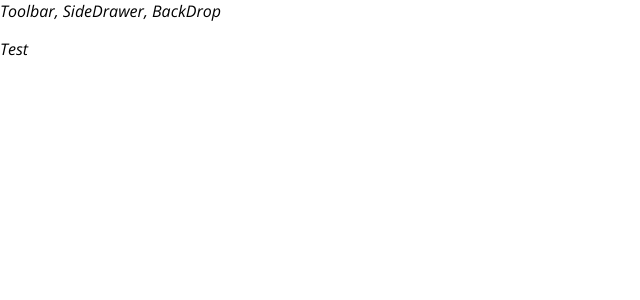
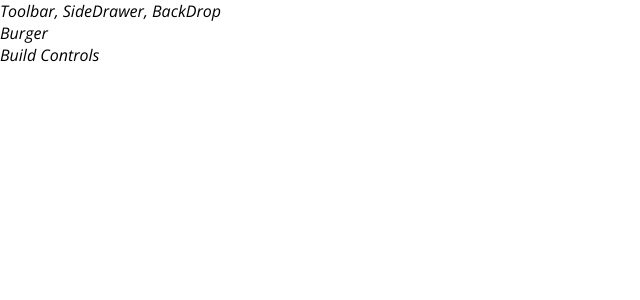
Before and after one commit to olegboreisa/burger-app, a React (Create React App) app: page / in a window 1280 px wide. Shown: the top 300 px of the page, without its empty margins (0-640 px from the left). Built offline with nearby package versions, Linux system fonts and the light colour scheme.

Commit message:
creating burgerbuilder container

```diff
--- a/src/App.js
+++ b/src/App.js
@@ -1,12 +1,13 @@
 import React, { Component } from 'react';
 import Layout from './components/Layout/Layout';
+import BurgerBuilder from './containers/BurgerBuilder/BurgerBuilder';
 
 class App extends Component {
   render () {
       return (
         <div>
           <Layout>
-            <p>Test</p>
+            <BurgerBuilder />
           </Layout>
         </div>
       );
--- /dev/null
+++ b/src/components/Layout/Layout.css
@@ -0,0 +1,3 @@
+.Content {
+    margin-top: 16px;
+}
--- a/src/components/Layout/Layout.js
+++ b/src/components/Layout/Layout.js
@@ -1,15 +1,16 @@
 import React from 'react';
 import Auxy from '../../hoc/Auxy';
+import classes from './Layout.css';
 
-const layout = (props) => (
+const Layout = (props) => (
     <Auxy>
         <div>
             Toolbar, SideDrawer, BackDrop
         </div>
-        <main>
+        <main className={classes.Content}>
             {props.children}
         </main>
     </Auxy>
 );
 
-export default layout;
+export default Layout;
--- /dev/null
+++ b/src/containers/BurgerBuilder/BurgerBuilder.js
@@ -0,0 +1,15 @@
+import React, { Component } from 'react';
+import Auxy from '../../hoc/Auxy'
+
+class BurgerBuilder extends Component {
+    render () {
+        return (
+            <Auxy>
+                <div>Burger</div>
+                <div>Build Controls</div>
+            </Auxy>
+        );
+    }
+}
+
+export default BurgerBuilder;
```
